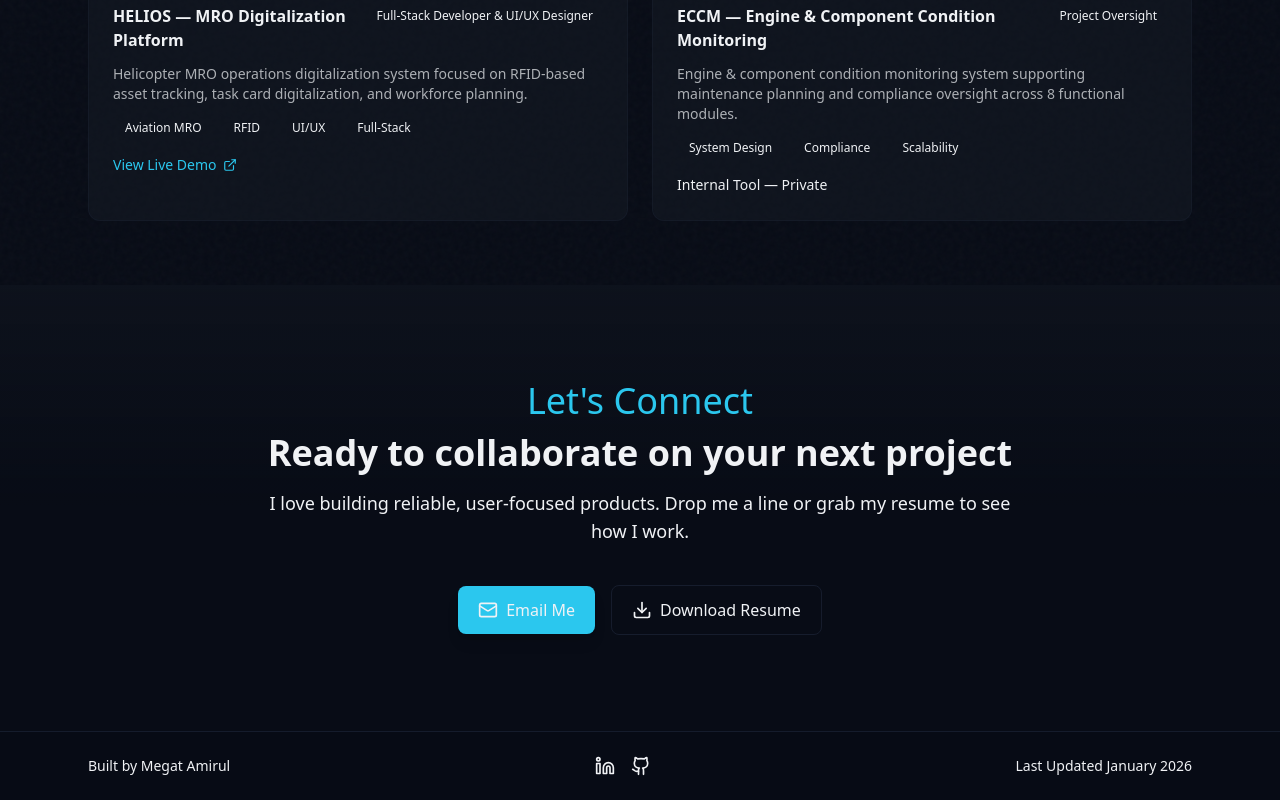
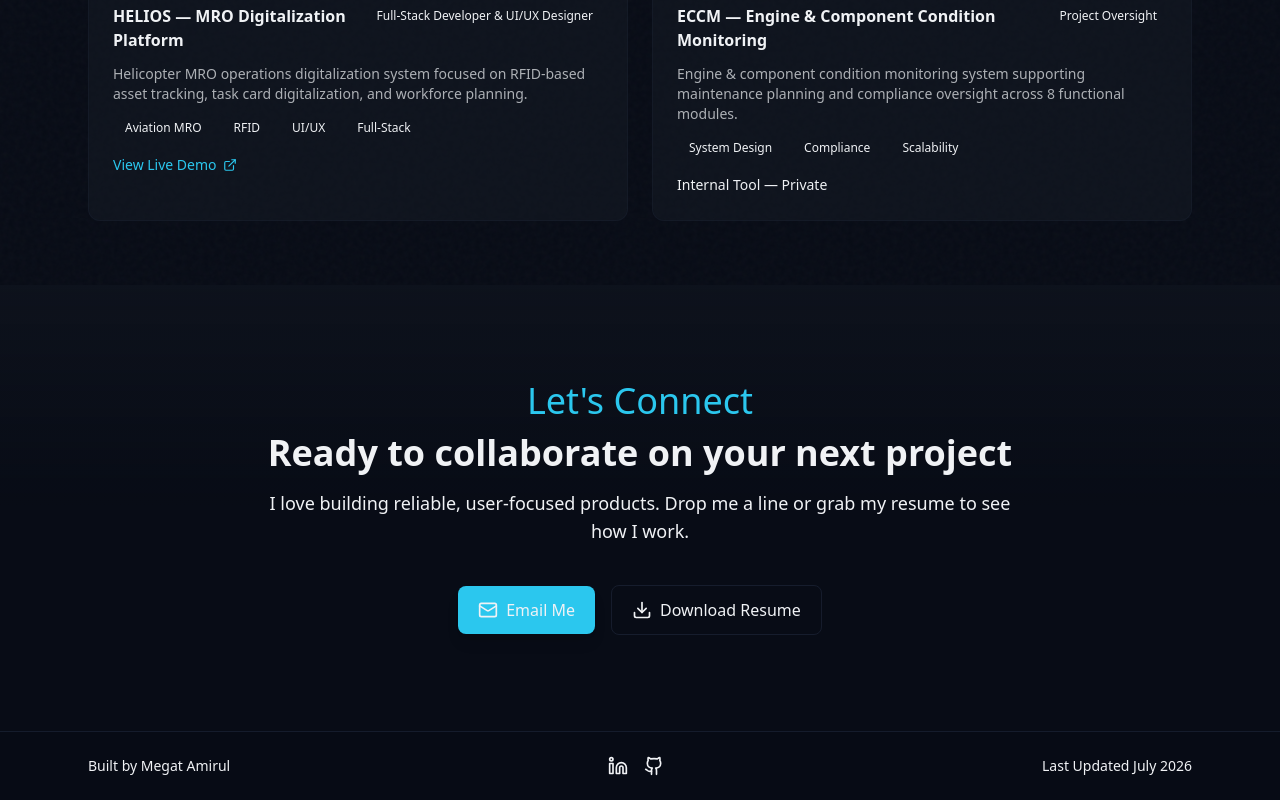
Before and after one commit to azlanmgthzq-dev/megatamirul.my, a Next.js app: page / in a window 1280 px wide. Shown: the part 4256-5056 px from the top of the page. Built offline with nearby package versions, Linux system fonts and the light colour scheme.

Commit message:
update footer

```diff
--- a/components/footer/Footer.tsx
+++ b/components/footer/Footer.tsx
@@ -32,7 +32,7 @@ export default function Footer() {
         </div>
 
         <span className="text-sm text-muted-foreground">
-          Last Updated January 2026
+          Last Updated July 2026
         </span>
       </div>
     </footer>
```
